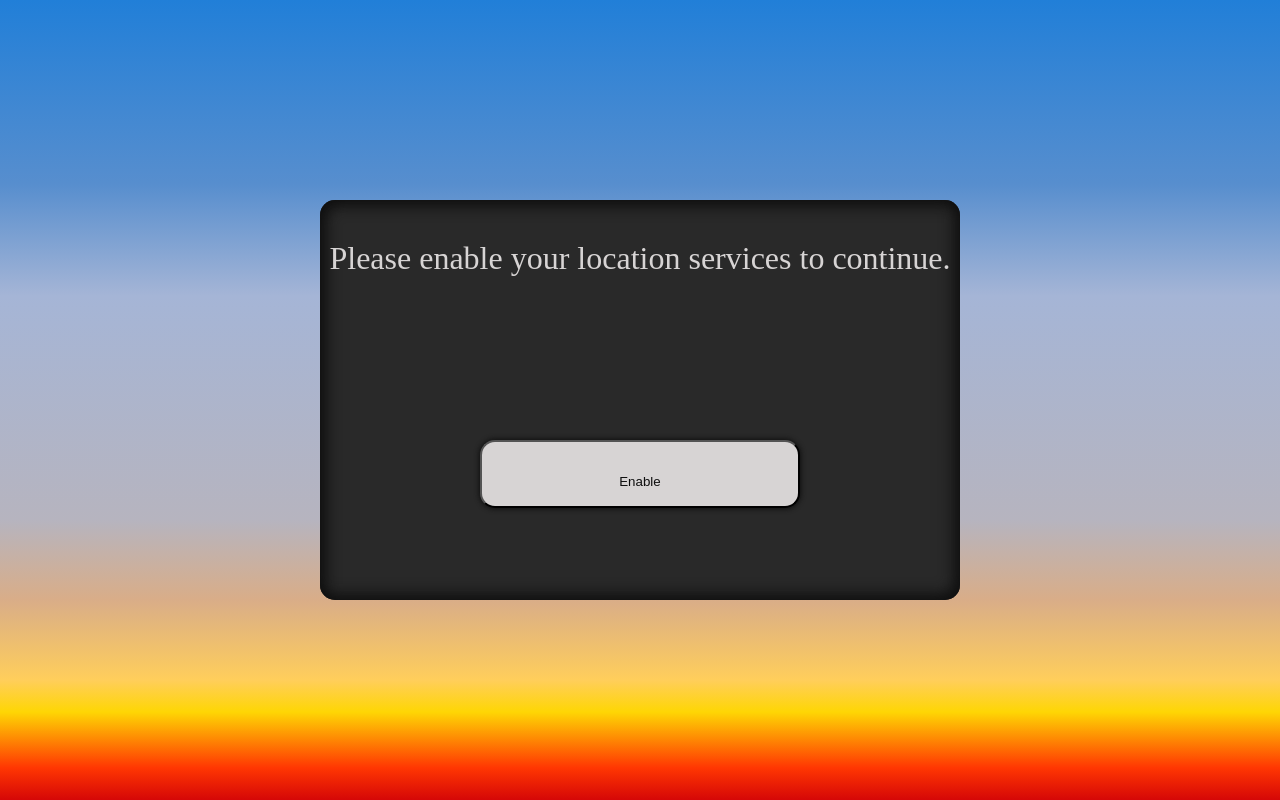
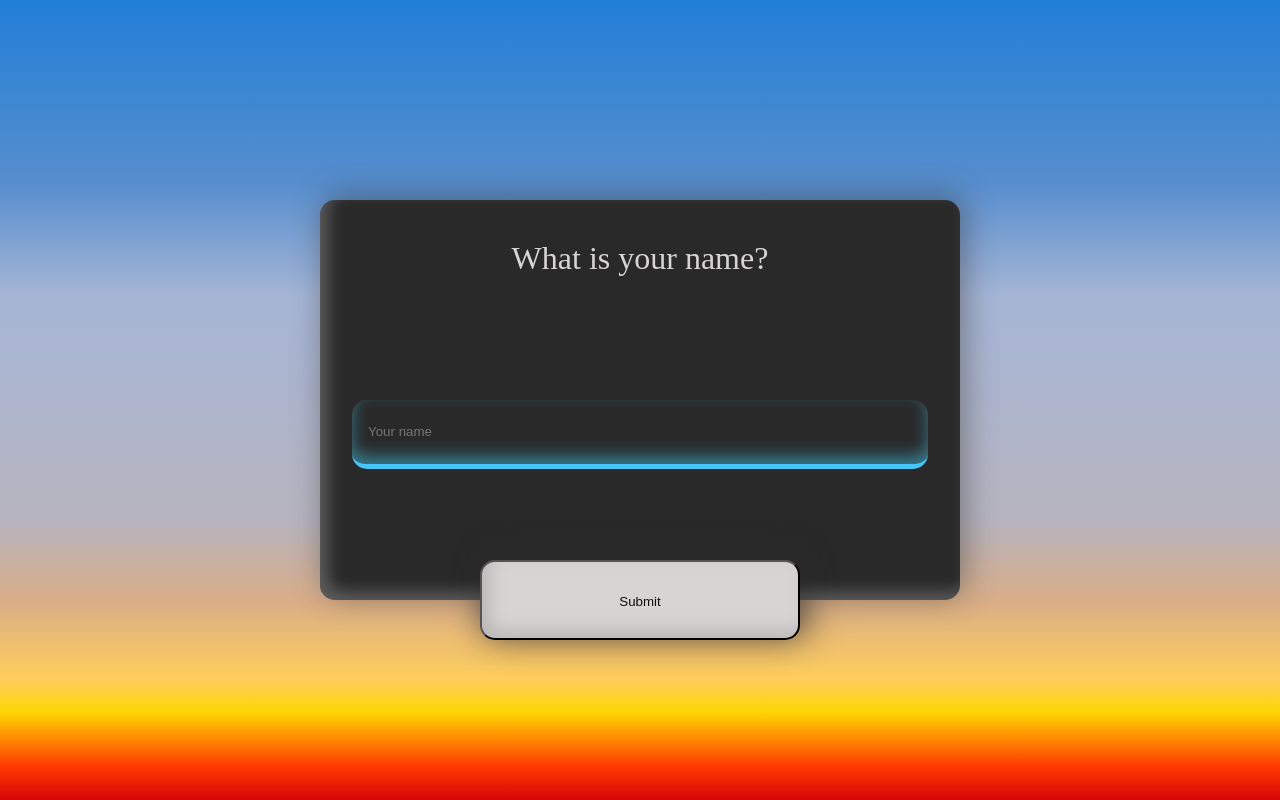
Before and after one commit to CB721/weather-client, a React (Create React App) app: page / in a window 1280 px wide. Built offline with nearby package versions, Linux system fonts and the light colour scheme.

Commit message:
Form/input components

```diff
--- a/src/App.js
+++ b/src/App.js
@@ -5,6 +5,7 @@ import Backgrounds from './components/backgrounds';
 import Header from './components/header';
 import Clock from './components/clock';
 import Date from './components/date';
+import { Form, Input } from './components/form';
 import API from './utils/api';
 import moment from 'moment';
 import './App.scss';
@@ -17,6 +18,10 @@ function App() {
   const [modalMessage, setModalMessage] = useState("Please enable your location services to continue.");
   const [locationPermission, setLocationPermission] = useState(false);
   const [timeOfDay, setTimeOfDay] = useState("day");
+  const [user, setUser] = useState({
+    name: "",
+    isSaved: false
+  });
 
   const currentHour = parseInt(moment().format("H"));
 
@@ -90,6 +95,11 @@ function App() {
     }
   }, [currentHour]);
   useEffect(() => {
+    // check for user name saved to local storage
+    const savedName = localStorage.getItem("username");
+    if (savedName) {
+      setUser({ ...user, name: savedName, isSaved: true });
+    }
     const savedWeather = JSON.parse(localStorage.getItem("weather"));
     if (savedWeather) {
       setWeather(savedWeather);
@@ -141,16 +151,64 @@ function App() {
         }
       );
   }
-
+  function handleInputChange(event) {
+    const { name, value } = event.target;
+    switch (name) {
+      case "name":
+        setUser({ ...user, name: value });
+        break;
+      default:
+        return;
+    }
+  }
+  function validateField(event) {
+    const { name, value } = event.target;
+    switch (name) {
+      case "name":
+        if (!value.length) setModalMessage("Please enter your name");
+        break;
+      default:
+        return;
+    }
+  }
+  function handleInputSubmit(event, property) {
+    event.preventDefault();
+    switch (property) {
+      case "name":
+        localStorage.setItem("username", user.name);
+        setUser({ ...user, isSaved: true });
+        break;
+      default:
+        return;
+    }
+  }
   return (
     <div className="app">
-      {weather ? (
+      {weather && user.name && locationPermission ? (
         <Backgrounds
           timeOfDay={timeOfDay}
           weather={weather}
         />
       ) : (<div />)}
-      {!locationPermission ? (
+      {!user.isSaved ? (
+        <Modal
+          text="What is your name?"
+          action={event => handleInputSubmit(event, "name")}
+          buttonText="Submit"
+          bgStyle={timeOfDay}
+          children={<Form>
+            <Input
+              type=""
+              value={user.name}
+              name="name"
+              placeholder="Your name"
+              handleInputChange={handleInputChange}
+              validate={validateField}
+              autoFocus={true}
+            />
+          </Form>}
+        />
+      ) : !locationPermission ? (
         <Modal
           text={modalMessage}
           action={getLocation}
@@ -158,8 +216,10 @@ function App() {
           bgStyle={timeOfDay}
         />
       ) : (<div />)}
+      {user.isSaved ? (
+        <div>
           <Header
-        name='User'
+            name={user.name}
           />
           <div id="date-time">
             <Date />
@@ -172,6 +232,8 @@ function App() {
             />
           ) : (<div />)}
         </div>
+      ) : (<div />)}
+    </div>
   );
 }
 
--- a/src/components/date/style.scss
+++ b/src/components/date/style.scss
@@ -11,13 +11,12 @@
         background-color: $black;
         @include border;
         @include shadow(#9b999976);
-        font-size: 2rem;
+        font-size: 1.5rem;
         color: $white;
         .date-section {
             width: 10vw;
             height: 5vw;
             line-height: 5vw;
         }
-        // @include contrast-text;
     }
 }
--- /dev/null
+++ b/src/components/form/index.js
@@ -0,0 +1,24 @@
+import React from 'react';
+import './style.scss';
+
+export function Form({ children }) {
+    return (
+        <form className="form">{children}</form>
+    );
+}
+
+export function Input({type, value, name, placeholder, handleInputChange, validate, autoFocus, aria}) {
+    return (
+        <input
+            className="input"
+            type={type}
+            value={value}
+            name={name}
+            placeholder={placeholder}
+            onChange={handleInputChange}
+            onBlur={validate}
+            aria-labelledby={aria || name}
+            autoFocus={autoFocus}
+        />
+    );
+}
--- /dev/null
+++ b/src/components/form/style.scss
@@ -0,0 +1,38 @@
+@import "../../App.scss";
+
+.form {
+    width: 100%;
+    display: flex;
+    justify-content: center;
+    .input {
+        width: 50%;
+        border: none;
+        border-radius: 15px;
+        height: 2rem;
+        line-height: 2rem;
+        padding: 2.5%;
+        transition: 0.3s;
+        background: $grey;
+        box-shadow: inset 0 0 4rem 2rem rgba(99, 99, 99, 0.468);
+        color: $white;
+        &:focus {
+            width: 85%;
+            outline: none;
+            animation: shadow-rise 3s ease-in-out 0s infinite forwards;
+            @keyframes shadow-rise {
+                0% {
+                    border-bottom: 1px solid rgb(70, 197, 252);
+                    box-shadow: inset 0 0 0rem rgba(70, 216, 252, 0.468);
+                }
+                50% {
+                    border-bottom: 5px solid rgb(70, 197, 252);
+                    box-shadow: inset 0 -0.5rem 1rem rgba(70, 216, 252, 0.468);
+                }
+                100% {
+                    border-bottom: 1px solid rgb(70, 197, 252);
+                    box-shadow: inset 0 0 0rem rgba(70, 216, 252, 0.468);
+                }
+            }
+        }
+    }
+}
--- a/src/components/modal/index.js
+++ b/src/components/modal/index.js
@@ -1,14 +1,22 @@
 import React from 'react';
 import './style.scss';
 
-function Modal({ text, buttonText, action, bgStyle }) {
+function Modal({ text, buttonText, action, bgStyle, children }) {
     return (
         <div className={`modal ${bgStyle}`}>
             <div className="content">
                 <div className="modal-text">
                     {text}
                 </div>
-                <button onClick={action} className="modal-button">
+                {children ? (
+                    <div className="modal-children">
+                        {children}
+                    </div>
+                ) : <div />}
+                <button
+                    onClick={action}
+                    className="modal-button"
+                >
                     {buttonText}
                 </button>
             </div>
--- a/src/components/modal/style.scss
+++ b/src/components/modal/style.scss
@@ -17,30 +17,30 @@
         border-radius: 15px;
         background-color: $grey;
         color: $white;
-        -webkit-box-shadow: inset -5px -5px 15px $black, inset 5px 5px 15px $black;
-        -moz-box-shadow: inset -5px -5px 15px $black, inset 5px 5px 15px $black;
-        box-shadow: inset -5px -5px 15px $black, inset 5px 5px 15px $black;
+        @include shadow(#9b999976);
         @media only screen and (max-width: 500px) {
             width: 80vw;
         }
         .modal-text {
             width: 100%;
-            height: 20vh;
+            height: 15vh;
             padding: 5vh 0;
             text-align: center;
             font-size: 2rem;
         }
+        .modal-children {
+            width: 100%;
+            height: 20vh;
+        }
         .modal-button {
             width: 50%;
-            height: 15%;
+            height: 10vh;
             padding: 5% 0;
             margin-left: 25%;
             background-color: $white;
             color: $black;
             border-radius: 15px;
-            -webkit-box-shadow: 0px 0px 5px 1px rgba(15, 15, 15, 1);
-            -moz-box-shadow: 0px 0px 5px 1px rgba(15, 15, 15, 1);
-            box-shadow: 0px 0px 5px 1px rgba(15, 15, 15, 1);
+            @include shadow(#9b999976);
             &:hover {
                 cursor: pointer;
             }
```
Lines whose indentation alone changed are shown as unchanged.
